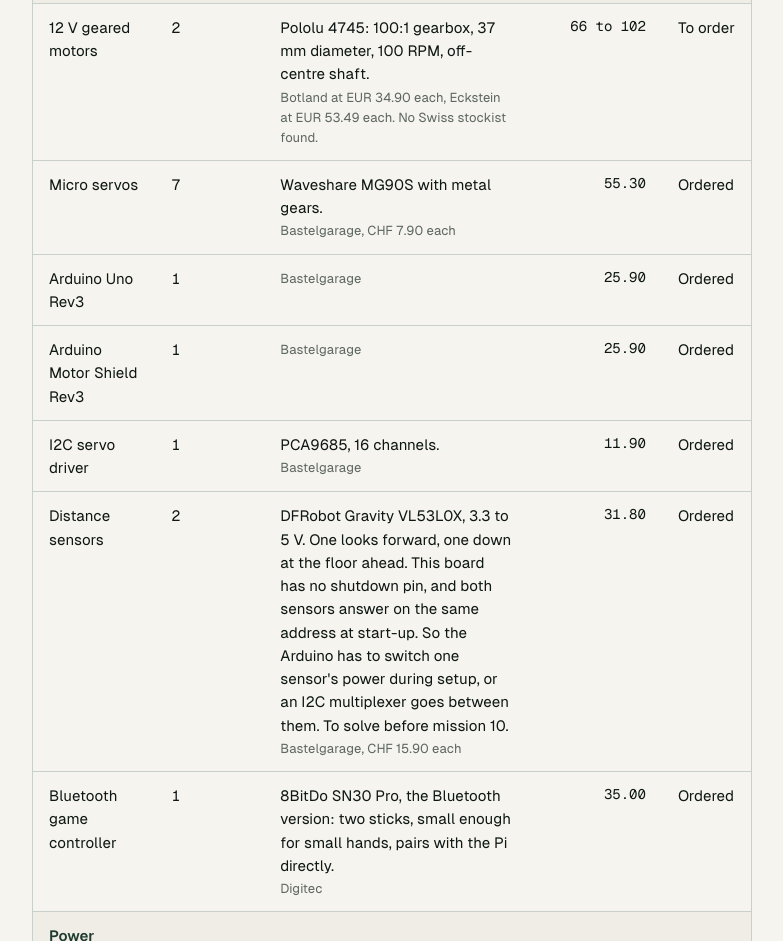
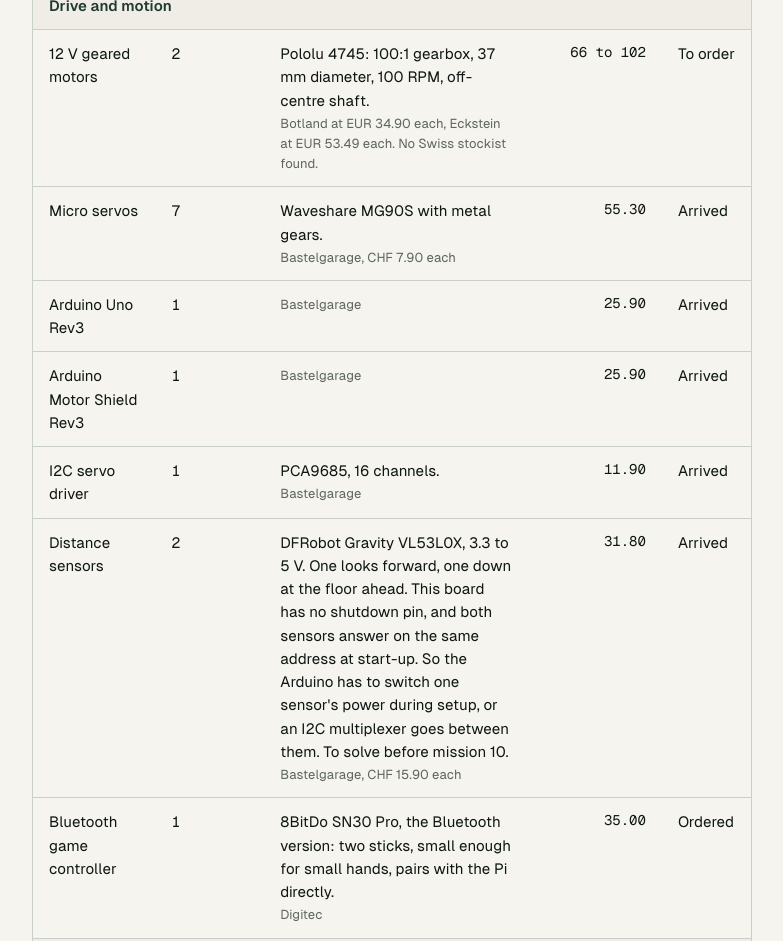
Before and after one commit to Alex-vonAllmen/oscar-the-bot, a plain HTML site: page site/parts.html in a window 1280 px wide. Shown: the part 1256-2197 px from the top of the page, without its empty margins (248-1031 px from the left). Drawn offline with Linux system fonts and the light colour scheme.

Commit message:
Bastelgarage order arrived: parts statuses and a log entry
Co-Authored-By: Claude Opus 5.5 <noreply@anthropic.com>
Claude-Session: https://claude.ai/code/session_015jBZhXNPrj8Ws4M7d1uToh

```diff
--- a/site/parts.html
+++ b/site/parts.html
@@ -32,12 +32,12 @@
 <div class="page">
 <main id="content">
 <header>
-  <p class="eyebrow">First order placed 23 November 2026. Nothing has arrived yet</p>
+  <p class="eyebrow">Ordered 23 November 2026. Bastelgarage parts arrived 25 November</p>
   <h1>Parts and prices</h1>
 </header>
 
 <section id="parts">
-    <p>The mechanical and electrical list follows the original design. The brain parts, the battery, the distance sensors, the game controller and the desk rigs are my changes. Ordered parts show what I paid on 23 November 2026, in three orders from 3DJake, Bastelgarage and Digitec. The other prices are what I found in shops on 15 November 2026. They move daily. The first order covers what missions 1 to 9 need. Motors, battery and paint come later.</p>
+    <p>The mechanical and electrical list follows the original design. The brain parts, the battery, the distance sensors, the game controller and the desk rigs are my changes. Ordered parts show what I paid on 23 November 2026, in three orders from 3DJake, Bastelgarage and Digitec. The other prices are what I found in shops on 15 November 2026. They move daily. The first order covers what missions 1 to 9 need. The status column shows what has arrived. Motors, battery and paint come later.</p>
   <dl class="status budget">
     <div><dt>Ordered so far</dt><dd>CHF 1,170.70</dd></div>
     <div><dt>Still to buy</dt><dd>CHF 290 to 380</dd></div>
@@ -57,11 +57,11 @@
         <tr><td>Flat clear window</td><td class="qty">1</td><td>30 mm disc for the camera eye. A glass lens in front of the camera would act as a close-up lens and blur anything beyond arm's length. That is reasoning, not yet tested.</td><td class="chf">not priced</td><td>To find</td></tr>
         <tr><th scope="rowgroup" colspan="5">Drive and motion</th></tr>
         <tr><td>12 V geared motors</td><td class="qty">2</td><td>Pololu 4745: 100:1 gearbox, 37 mm diameter, 100 RPM, off-centre shaft.<span class="src">Botland at EUR 34.90 each, Eckstein at EUR 53.49 each. No Swiss stockist found.</span></td><td class="chf">66 to 102</td><td>To order</td></tr>
-        <tr><td>Micro servos</td><td class="qty">7</td><td>Waveshare MG90S with metal gears.<span class="src">Bastelgarage, CHF 7.90 each</span></td><td class="chf">55.30</td><td>Ordered</td></tr>
-        <tr><td>Arduino Uno Rev3</td><td class="qty">1</td><td><span class="src">Bastelgarage</span></td><td class="chf">25.90</td><td>Ordered</td></tr>
-        <tr><td>Arduino Motor Shield Rev3</td><td class="qty">1</td><td><span class="src">Bastelgarage</span></td><td class="chf">25.90</td><td>Ordered</td></tr>
-        <tr><td>I2C servo driver</td><td class="qty">1</td><td>PCA9685, 16 channels.<span class="src">Bastelgarage</span></td><td class="chf">11.90</td><td>Ordered</td></tr>
-        <tr><td>Distance sensors</td><td class="qty">2</td><td>DFRobot Gravity VL53L0X, 3.3 to 5 V. One looks forward, one down at the floor ahead. This board has no shutdown pin, and both sensors answer on the same address at start-up. So the Arduino has to switch one sensor's power during setup, or an I2C multiplexer goes between them. To solve before mission 10.<span class="src">Bastelgarage, CHF 15.90 each</span></td><td class="chf">31.80</td><td>Ordered</td></tr>
+        <tr><td>Micro servos</td><td class="qty">7</td><td>Waveshare MG90S with metal gears.<span class="src">Bastelgarage, CHF 7.90 each</span></td><td class="chf">55.30</td><td>Arrived</td></tr>
+        <tr><td>Arduino Uno Rev3</td><td class="qty">1</td><td><span class="src">Bastelgarage</span></td><td class="chf">25.90</td><td>Arrived</td></tr>
+        <tr><td>Arduino Motor Shield Rev3</td><td class="qty">1</td><td><span class="src">Bastelgarage</span></td><td class="chf">25.90</td><td>Arrived</td></tr>
+        <tr><td>I2C servo driver</td><td class="qty">1</td><td>PCA9685, 16 channels.<span class="src">Bastelgarage</span></td><td class="chf">11.90</td><td>Arrived</td></tr>
+        <tr><td>Distance sensors</td><td class="qty">2</td><td>DFRobot Gravity VL53L0X, 3.3 to 5 V. One looks forward, one down at the floor ahead. This board has no shutdown pin, and both sensors answer on the same address at start-up. So the Arduino has to switch one sensor's power during setup, or an I2C multiplexer goes between them. To solve before mission 10.<span class="src">Bastelgarage, CHF 15.90 each</span></td><td class="chf">31.80</td><td>Arrived</td></tr>
         <tr><td>Bluetooth game controller</td><td class="qty">1</td><td>8BitDo SN30 Pro, the Bluetooth version: two sticks, small enough for small hands, pairs with the Pi directly.<span class="src">Digitec</span></td><td class="chf">35.00</td><td>Ordered</td></tr>
         <tr><th scope="rowgroup" colspan="5">Power</th></tr>
         <tr><td>Battery</td><td class="qty">1 set</td><td>Current direction, not final: Bosch Professional 12 V starter set with two GBA 12V 3.0 Ah packs and the GAL 12V-40 fast charger. Hard-cased, three cells, same voltage as the original LiPo.<span class="src">Galaxus. The set with two 2.0 Ah packs is CHF 68.90.</span></td><td class="chf">87.90</td><td>Not final</td></tr>
@@ -72,18 +72,18 @@
         <tr><td>Small parts</td><td class="qty">1 lot</td><td>Inline fuse and holder, 100 k&#937; and 47 k&#937; resistors, wire, connectors.<span class="src">Not priced item by item</span></td><td class="chf">20 allowance</td><td>To order</td></tr>
         <tr><th scope="rowgroup" colspan="5">Desk rigs for missions 2 to 9</th></tr>
         <tr><td>Pi 5 power supply</td><td class="qty">1</td><td>Official 27 W USB-C supply. Runs the Pi on the desk until the robot has a battery.<span class="src">Digitec</span></td><td class="chf">12.30</td><td>Ordered</td></tr>
-        <tr><td>5 V supply for the servos</td><td class="qty">1</td><td>5 V 3 A USB supply with a USB to barrel jack adapter and a barrel socket with screw terminals, for the servo driver on the desk.<span class="src">Bastelgarage, CHF 12.90, 5.90 and 1.90</span></td><td class="chf">20.70</td><td>Ordered</td></tr>
-        <tr><td>Knob for mission 2</td><td class="qty">1</td><td>10 k&#937; linear potentiometer with a turning knob.<span class="src">Bastelgarage, CHF 1.40 and 0.60</span></td><td class="chf">2.00</td><td>Ordered</td></tr>
-        <tr><td>Breadboard and jumper wires</td><td class="qty">1 lot</td><td>Half-size breadboard and three sets of 40 jumper wires, 30 cm.<span class="src">Bastelgarage, CHF 4.90 and 3 &#215; 6.90</span></td><td class="chf">25.60</td><td>Ordered</td></tr>
+        <tr><td>5 V supply for the servos</td><td class="qty">1</td><td>5 V 3 A USB supply with a USB to barrel jack adapter and a barrel socket with screw terminals, for the servo driver on the desk.<span class="src">Bastelgarage, CHF 12.90, 5.90 and 1.90</span></td><td class="chf">20.70</td><td>Arrived</td></tr>
+        <tr><td>Knob for mission 2</td><td class="qty">1</td><td>10 k&#937; linear potentiometer with a turning knob.<span class="src">Bastelgarage, CHF 1.40 and 0.60</span></td><td class="chf">2.00</td><td>Arrived</td></tr>
+        <tr><td>Breadboard and jumper wires</td><td class="qty">1 lot</td><td>Half-size breadboard and three sets of 40 jumper wires, 30 cm.<span class="src">Bastelgarage, CHF 4.90 and 3 &#215; 6.90</span></td><td class="chf">25.60</td><td>Arrived</td></tr>
         <tr><th scope="rowgroup" colspan="5">Brain</th></tr>
         <tr><td>Raspberry Pi 5, 8 GB</td><td class="qty">1</td><td>Changed from 4 GB. See the note below the table.<span class="src">Digitec</span></td><td class="chf">179.00</td><td>Ordered</td></tr>
-        <tr><td>Active cooler</td><td class="qty">1</td><td>Official Pi 5 cooler.<span class="src">Bastelgarage</span></td><td class="chf">10.90</td><td>Ordered</td></tr>
+        <tr><td>Active cooler</td><td class="qty">1</td><td>Official Pi 5 cooler.<span class="src">Bastelgarage</span></td><td class="chf">10.90</td><td>Arrived</td></tr>
         <tr><td>Camera Module 3</td><td class="qty">1</td><td>12 megapixels, autofocus, CSI. The standard 75&#176; lens, not the wide one. Sits behind a flat clear window in one eye.<span class="src">Digitec</span></td><td class="chf">28.00</td><td>Ordered</td></tr>
         <tr><td>Camera cable</td><td class="qty">1</td><td>Raspberry Pi 5 camera cable, 22-pin to 15-pin, 500 mm. The Pi 5 uses the smaller connector, so the cable in the camera box does not fit.<span class="src">Digitec</span></td><td class="chf">4.50</td><td>Ordered</td></tr>
         <tr><td>microSD card, 64 GB</td><td class="qty">1</td><td>SanDisk Extreme PRO.<span class="src">Digitec</span></td><td class="chf">27.90</td><td>Ordered</td></tr>
         <tr><td>Microphone</td><td class="qty">1</td><td>Mini USB microphone, Adafruit part 3367. Needs no driver. A switch in its USB power line is the physical mute.<span class="src">buyzero at EUR 8.49, sold out when checked</span></td><td class="chf">8 to 10</td><td>To order</td></tr>
-        <tr><td>Speaker</td><td class="qty">1</td><td>3 W, 8 ohm, in its own small enclosure.<span class="src">Bastelgarage</span></td><td class="chf">6.90</td><td>Ordered</td></tr>
-        <tr><td>I2S amplifier</td><td class="qty">1</td><td>MAX98357A, 3 W. The Pi 5 has no headphone jack, so sound goes out over I2S.<span class="src">Bastelgarage</span></td><td class="chf">7.90</td><td>Ordered</td></tr>
+        <tr><td>Speaker</td><td class="qty">1</td><td>3 W, 8 ohm, in its own small enclosure.<span class="src">Bastelgarage</span></td><td class="chf">6.90</td><td>Arrived</td></tr>
+        <tr><td>I2S amplifier</td><td class="qty">1</td><td>MAX98357A, 3 W. The Pi 5 has no headphone jack, so sound goes out over I2S.<span class="src">Bastelgarage</span></td><td class="chf">7.90</td><td>Arrived</td></tr>
         <tr><th scope="rowgroup" colspan="5">Printer and consumables</th></tr>
         <tr><td>3D printer</td><td class="qty">1</td><td>Bambu Lab P2S Combo: enclosed, 256 mm cube, with the AMS filament unit. Chosen over the open-frame A1.<span class="src">3DJake</span></td><td class="chf">568.00</td><td>Ordered</td></tr>
         <tr><td>PLA filament</td><td class="qty">3 kg</td><td>Bambu PLA Basic: Sunflower Yellow for the body, Gray for the details, Hot Pink for the name plate.<span class="src">3DJake, CHF 14.52 and 17.09. Digitec, CHF 19.90</span></td><td class="chf">51.51</td><td>Ordered</td></tr>
```
Also changed, not shown: site/index.html (+1 -1 lines), site/log.html (+7 -0 lines).
